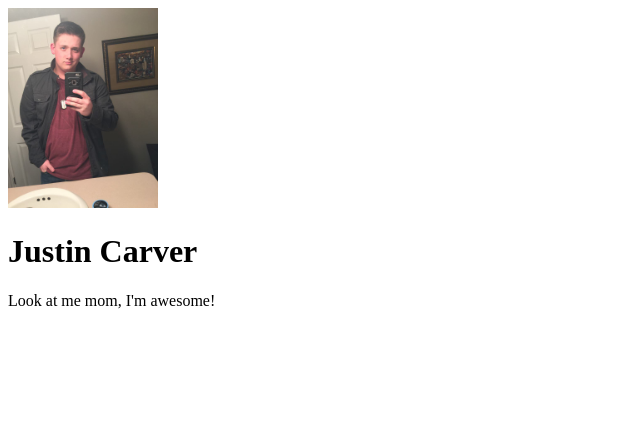
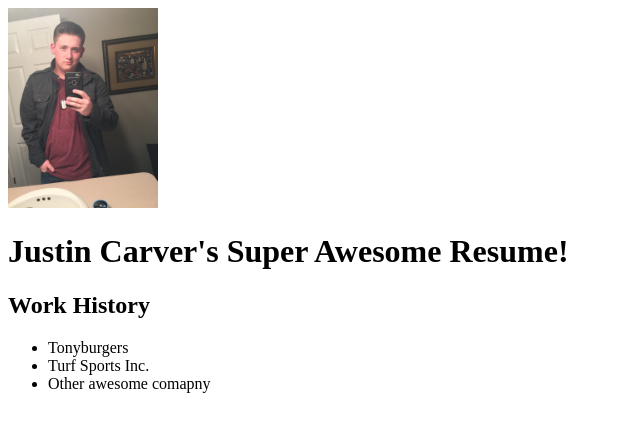
Before and after one commit to tharper/slcc_HTML, a plain HTML site: page studentFiles/justinCarver/index.html in a window 1280 px wide. Shown: the whole page, without its empty margins (0-640 px from the left). Drawn offline with Linux system fonts and the light colour scheme.

Commit message:
Added list

```diff
--- a/studentFiles/justinCarver/index.html
+++ b/studentFiles/justinCarver/index.html
@@ -1,11 +1,16 @@
 <!DOCTYPE html>
 <html>
 <head>
-	<title>Hello World!</title>
+	<title>Justin Carver's Super Awesome Resume!</title>
 </head>
 	<body>
 		<img src="img/me.jpg" height="200" />
-		<h1>Justin Carver</h1>
-			<p>Look at me mom, I'm awesome!</p>
+		<h1>Justin Carver's Super Awesome Resume!</h1>
+			<h2> Work History </h2>
+				<ul>
+				<li> Tonyburgers </li>
+				<li> Turf Sports Inc. </li>
+				<li> Other awesome comapny </li>
+				</ul>
 	</body>
 </html>
```
